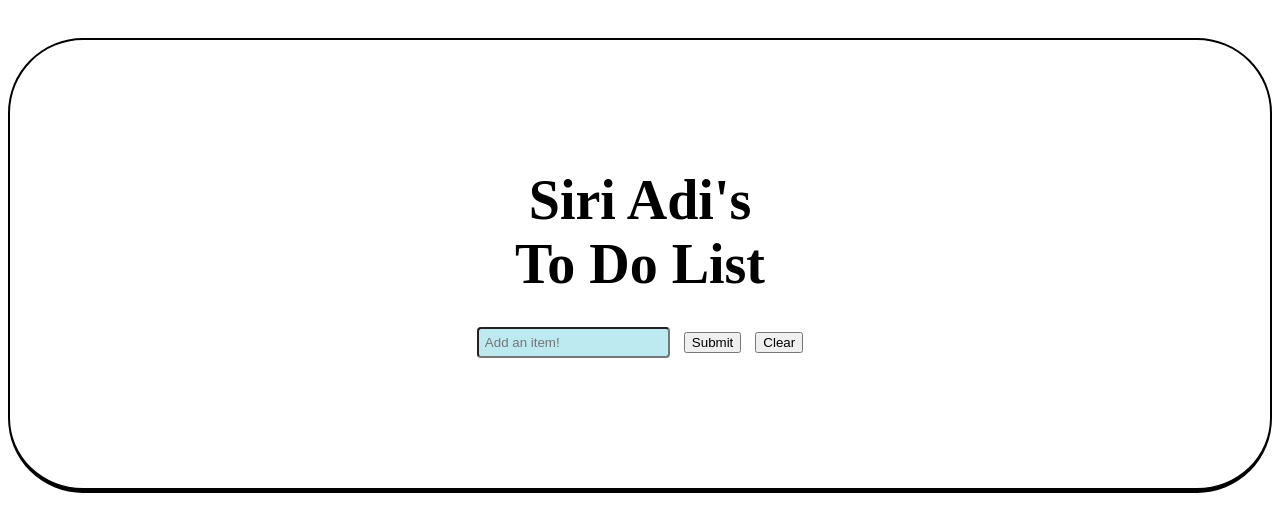
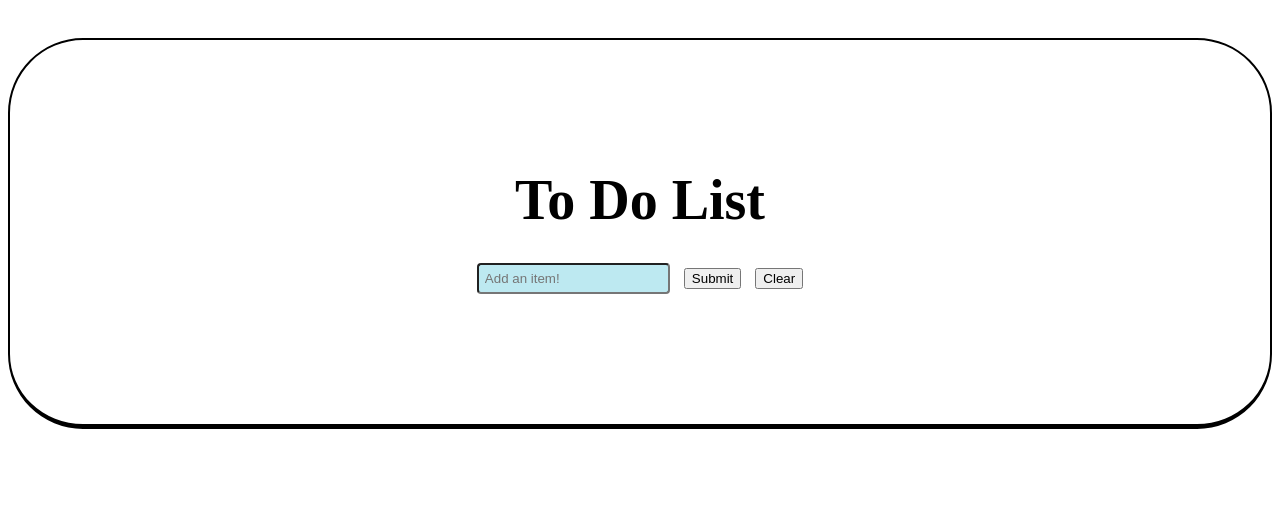
Before and after one commit to idairis13/toDoListProj, a plain HTML site: page index.html in a window 1280 px wide. Drawn offline with Linux system fonts and the light colour scheme.

Commit message:
Update index.html

```diff
--- a/index.html
+++ b/index.html
@@ -8,7 +8,7 @@
     <h1 style="border:black; border-width:2px; border-style:solid; border-radius: 75px; font-size: 350%; border-bottom-width: 5px;">
       <br></br>
       <center>
-        <div id="name">Siri Adi's</div>To Do List
+        <div id="name"></div>To Do List
         <form id="add-form">
           <input class="background" type="text" placeholder="Add an item!"/>
           <button>Submit</button>
```
